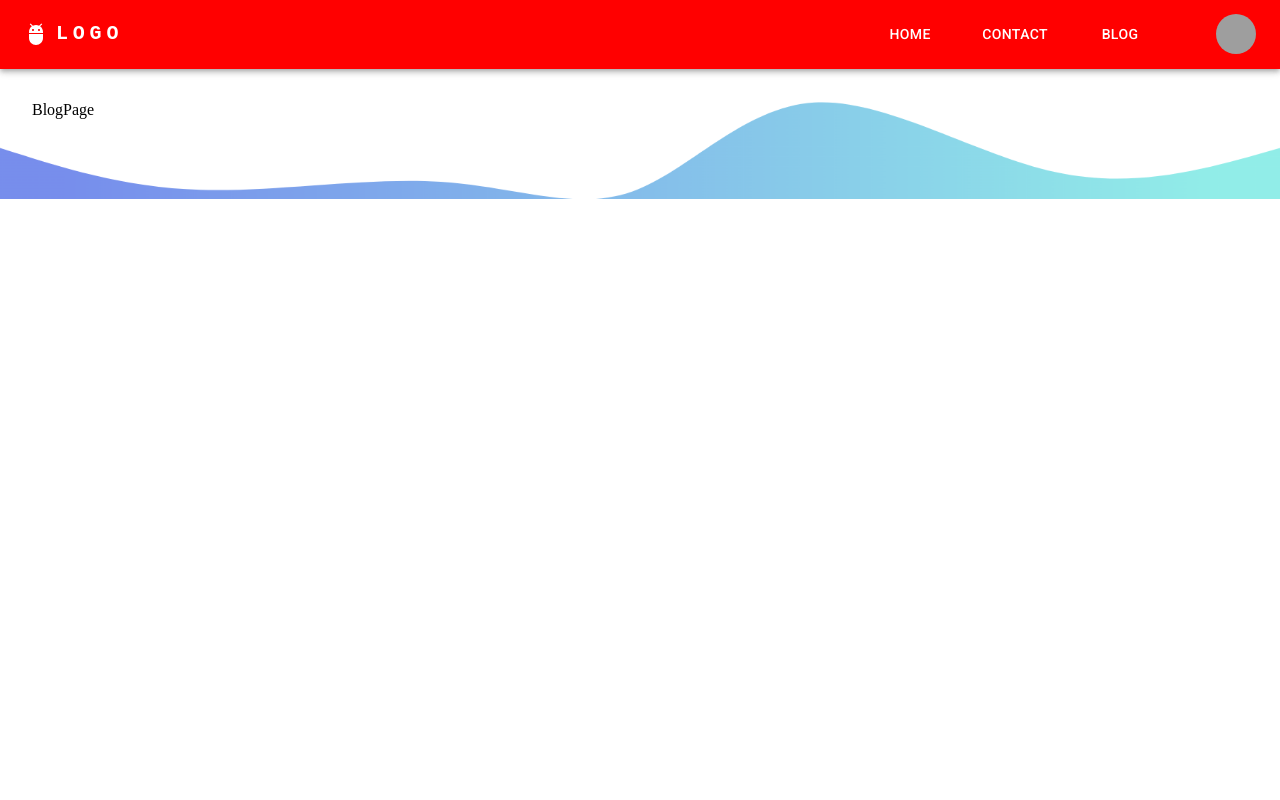
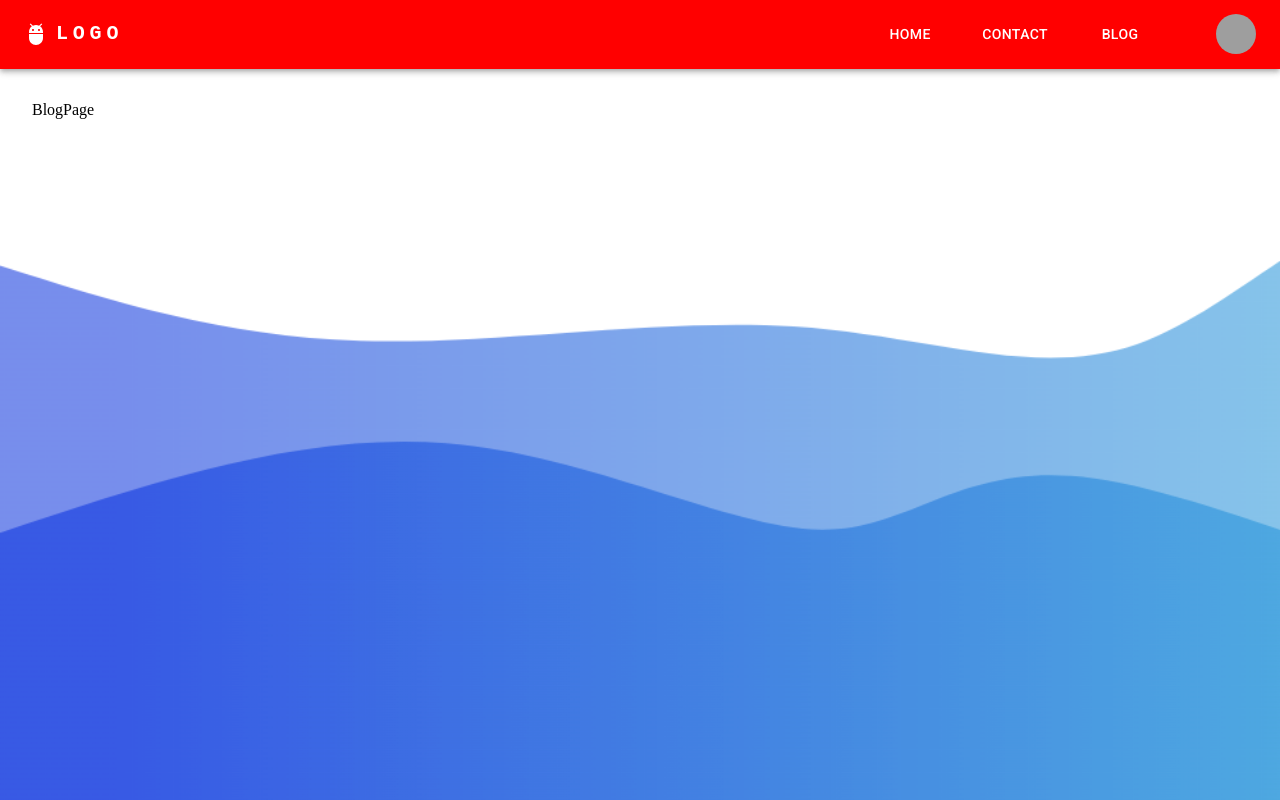
Before and after one commit to kyrie668/vite-material-app, a React (Vite) app: page /Blog in a window 1280 px wide. Built offline with nearby package versions, Linux system fonts and the light colour scheme; grey boxes are pictures that could not be loaded.

Commit message:
fixloading 页面样式问题

```diff
--- a/src/App.jsx
+++ b/src/App.jsx
@@ -17,6 +17,7 @@ const AppContainer = styled.div`
   display: flex;
   background-repeat: no-repeat !important;
   background-size: cover !important;
+  min-height:100vh;
 
   flex-direction: column;
   /* background: url(Bg); */
--- a/src/pages/LoadingPage/index.jsx
+++ b/src/pages/LoadingPage/index.jsx
@@ -10,7 +10,10 @@ const LoadingPageWrapper = styled.div`
   z-index: 1005;
   flex-direction: column;
   gap: 20px;
-  position: absolute;
+  /* position: absolute; */
+  /* margin: 0 auto; */
+  /* transform:translate(-50%,-50%); */
+
   font-size: 18px;
   font-weight: bold;
   .wheel-and-hamster {
@@ -347,7 +350,7 @@ const LoadingPageWrapper = styled.div`
 
 function LoadingPage() {
   return (
-    <LoadingPageWrapper >
+    <LoadingPageWrapper>
       <div aria-label="Orange and tan hamster running in a metal wheel" role="img" className="wheel-and-hamster">
         <div className="wheel"></div>
         <div className="hamster">
```
